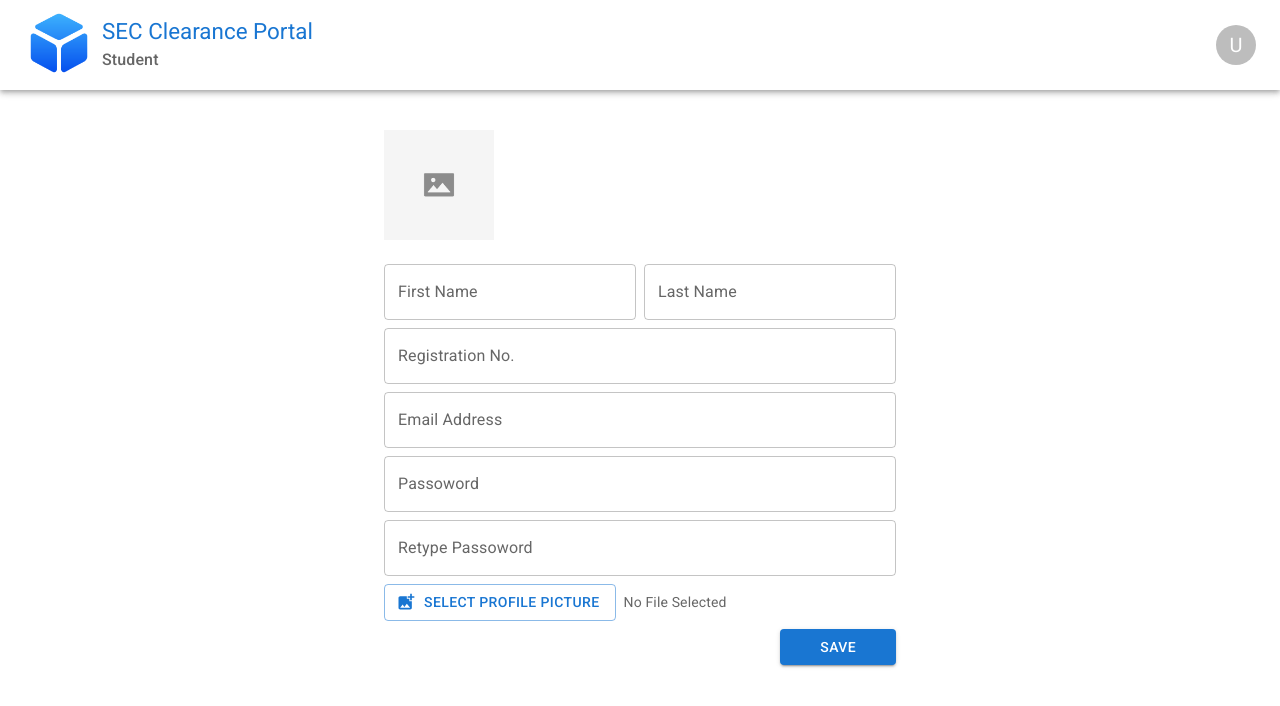
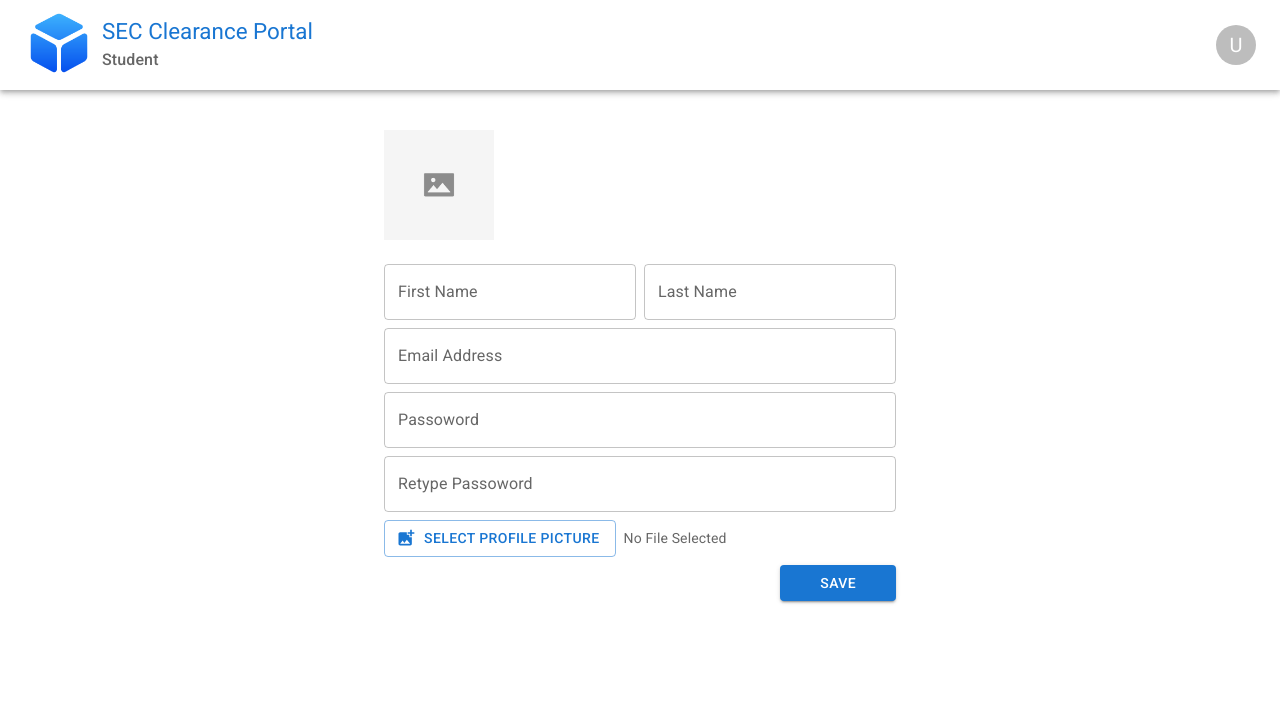
Before and after one commit to rnium/clearance_admin_frontend, a React (Create React App) app: page /profile in a window 1280 px wide. Shown: the top 706 px of the page. Built offline with nearby package versions, Linux system fonts and the light colour scheme.

Commit message:
update profile

```diff
--- a/src/pages_student.jsx/Profile.jsx
+++ b/src/pages_student.jsx/Profile.jsx
@@ -9,7 +9,7 @@ import axios from 'axios';
 import * as urls from '../utils/api_urls';
 import PictureInput from '../components/atoms/PictureInput'
 import { message } from 'antd';
-import { setUserInfo } from '../redux/accountReducer';
+import { loadInfo } from '../redux/studentStoreReducer';
 
 
 const img_dim = 110;
@@ -25,7 +25,6 @@ const Profile = () => {
         {
             first_name: studentInfo?.first_name,
             last_name: studentInfo?.last_name,
-            registration: studentInfo?.registration,
             email: studentInfo?.email,
             password: '',
         }
@@ -53,7 +52,7 @@ const Profile = () => {
             const response = await axios.post(urls.studentProfileUpdateUrl, postData);
             message.success("Profile Updated", 5)
             setTimeout(() => {
-                dispatch(setUserInfo(response.data.info));
+                dispatch(loadInfo(response.data.info));
             }, 1000)
         } catch (error) {
             let info = error?.response?.data?.details
@@ -112,9 +111,6 @@ const Profile = () => {
                             <TextField label="Last Name" name="last_name" value={formData.last_name} onChange={handleChange} variant='outlined' fullWidth />
                         </Grid>
                         <Grid item xs={12}>
-                            <TextField label="Registration No." name="registration_no" value={formData.registration}  onChange={handleChange} variant='outlined'  fullWidth />
-                        </Grid>
-                        <Grid item xs={12}>
                             <TextField label="Email Address" name="email" type="email" value={formData.email} onChange={handleChange} variant='outlined'  fullWidth />
                         </Grid>
                         <Grid item xs={12}>
--- a/src/utils/api_urls.js
+++ b/src/utils/api_urls.js
@@ -2,6 +2,6 @@ export const baseUrl = 'http://127.0.0.1:8000'
 export const loginUrl = baseUrl + '/account/api/login/'
 export const userInfoUrl = baseUrl + '/clearance/api/userinfo/'
 export const studentSignupUrl = baseUrl + '/account/student/signup/'
-export const studentProfileUpdateUrl = baseUrl + '/account/student/update/'
+export const studentProfileUpdateUrl = baseUrl + '/account/student/updateprofile/'
 export const studentinfoUrl = baseUrl + '/account/progressive-studentinfo/'
 export const applyClearanceUrl = baseUrl + '/clearance/api/apply/'
```
